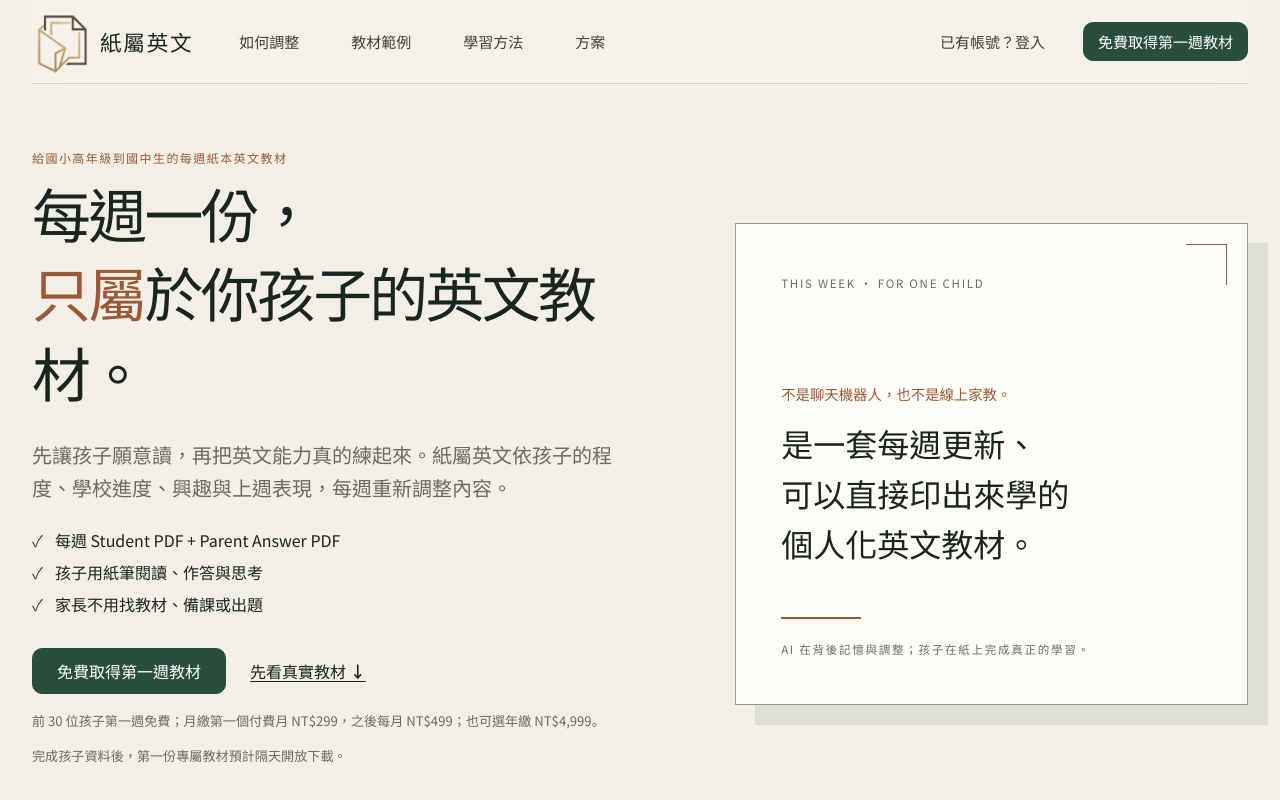
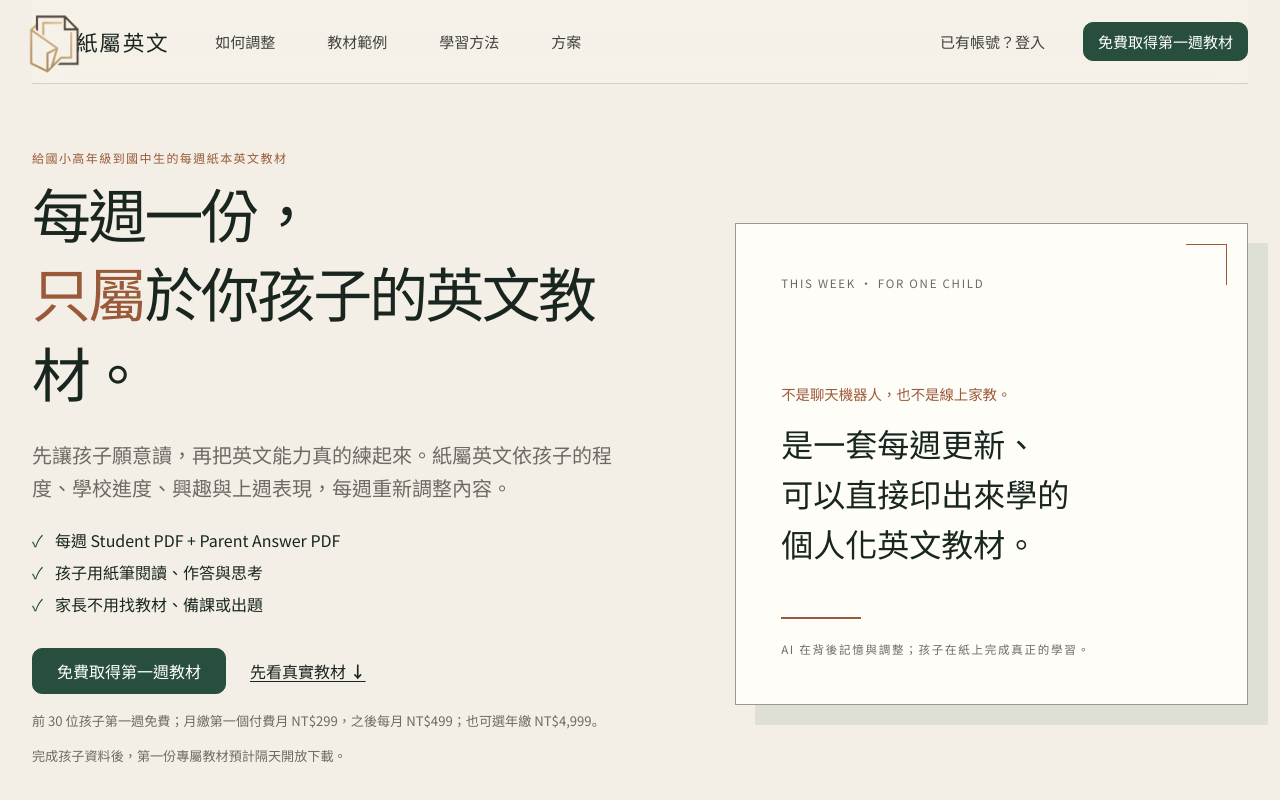
Before and after one commit to egger-meow/eng-tutor-saas, a React (Vite) app in the folder apps/web/: page / in a window 1280 px wide. Shown: the top 800 px of the page. Built offline with nearby package versions, Linux system fonts and the light colour scheme; no server answers.

Commit message:
style(brand): tighten optical gap between brand icon and wordmark text

```diff
--- a/apps/web/src/styles/components.css
+++ b/apps/web/src/styles/components.css
@@ -4,8 +4,8 @@
 .skip-link { position: fixed; z-index: 100; top: var(--space-3); left: var(--space-3); padding: var(--space-3) var(--space-4); transform: translateY(-180%); border-radius: var(--radius-control); background: var(--color-ink); color: white; }
 .skip-link:focus { transform: translateY(0); }
 .site-header { display: flex; min-height: 5.25rem; align-items: center; gap: var(--space-8); border-bottom: 1px solid var(--color-rule); }
-.wordmark { display: inline-flex; align-items: center; gap: var(--space-2); color: var(--color-ink); font-family: var(--font-display); font-size: 1.35rem; font-weight: 700; letter-spacing: .08em; text-decoration: none; white-space: nowrap; }
-.brand-icon { width: 3.75rem; height: 3.75rem; object-fit: contain; flex-shrink: 0; display: block; transform: translateY(1.5px); }
+.wordmark { display: inline-flex; align-items: center; gap: 0; color: var(--color-ink); font-family: var(--font-display); font-size: 1.35rem; font-weight: 700; letter-spacing: .08em; text-decoration: none; white-space: nowrap; }
+.brand-icon { width: 3.75rem; height: 3.75rem; object-fit: contain; flex-shrink: 0; display: block; transform: translateY(1.5px); margin-left: -0.5rem; margin-right: -0.5rem; }
 .site-header nav { display: flex; align-items: center; gap: var(--space-6); }
 .site-header nav a { color: var(--color-text); font-size: .9375rem; text-decoration: none; }
 .site-header nav a:hover { color: var(--color-action); }
```
